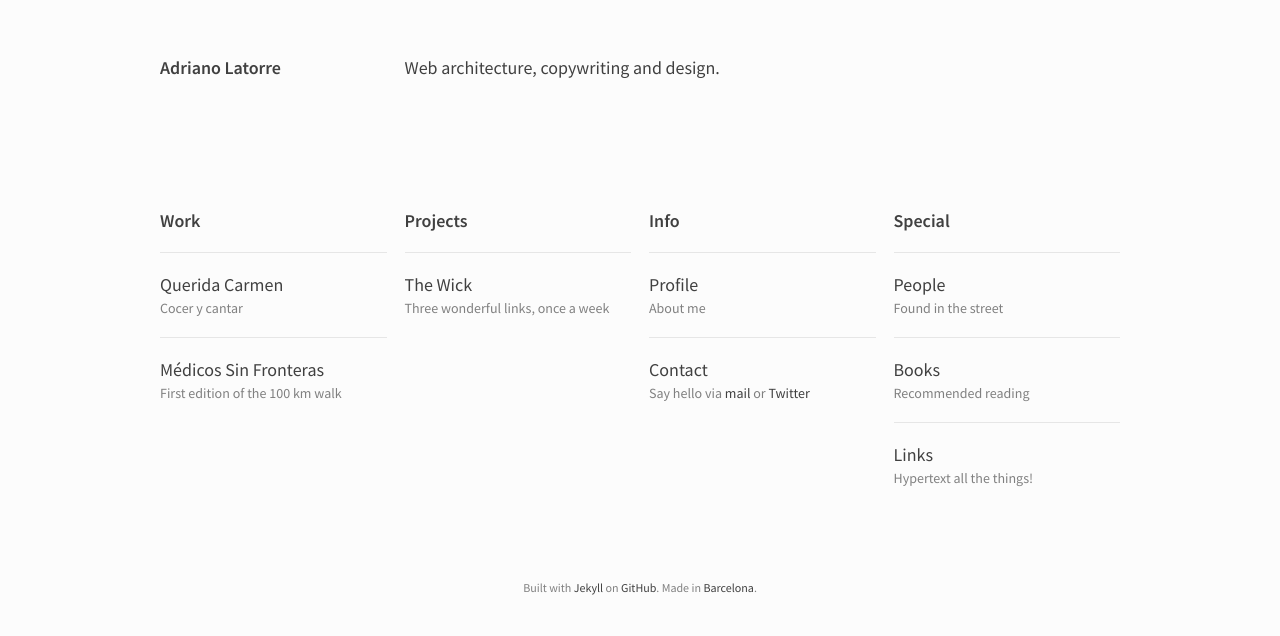
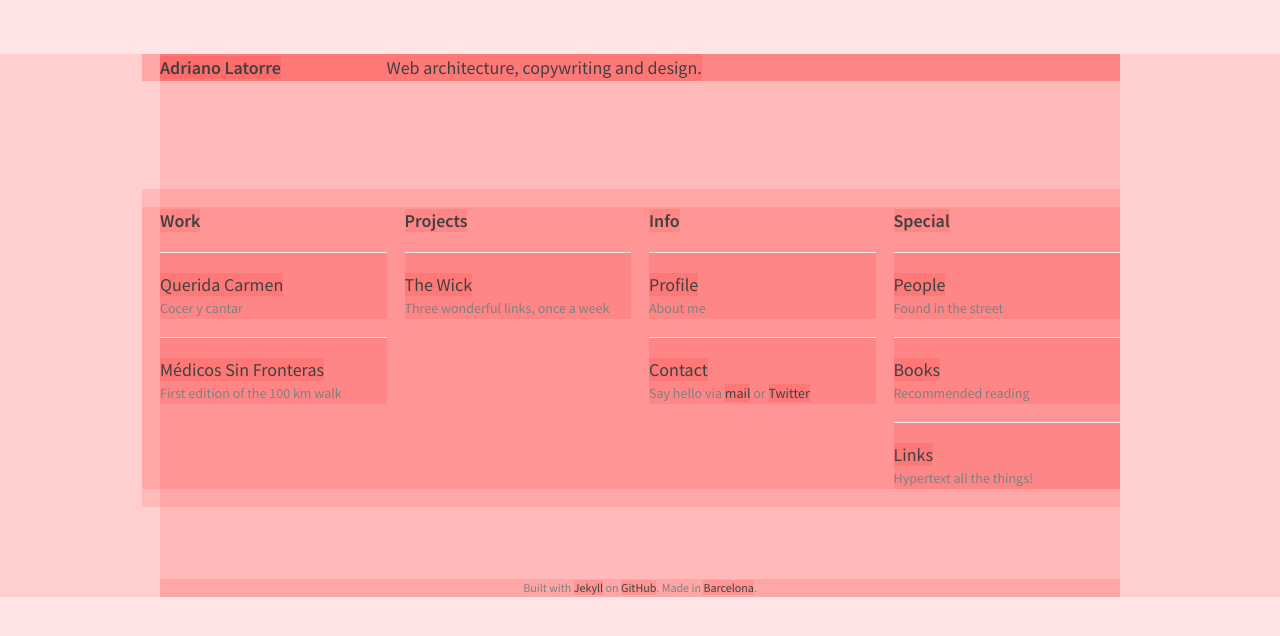
Before and after one commit to AdrianoLatorre/adriano.latorre.info, a Jekyll site: the page built from index.html, in a window 1280 px wide. Shown: the top 636 px of the page. Built offline with Jekyll 4.4.1, drawn with Linux system fonts in a browser that asks for light colours.

Commit message:
Half-assed Flexbox progress

```diff
--- a/_includes/header.html
+++ b/_includes/header.html
@@ -1,7 +1,7 @@
 <header>
   <nav class="header-nav">
     <ul class="grid gutter">
-      <li class="grid-25"><a href="/{% if page.nav contains 'copywriting' %}profile/{% endif %}">Adriano Latorre</a></li>
+      <li class="grid-width"><a href="/{% if page.nav contains 'copywriting' %}profile/{% endif %}">Adriano Latorre</a></li>
       <li class="grid-1">{{ page.nav }}</li>
     </ul>
   </nav>
--- a/_layouts/people.html
+++ b/_layouts/people.html
@@ -5,7 +5,7 @@
 <div class="people grid gutter">
     {% for all in site.people %}
     {% for person in all.people %}
-  <dl class="grid-25">
+  <dl class="grid-width">
     <dt>{{ person.name }}</dt>
     <!-- <dd><img src="/-/people/{{ person.image }}" style="max-width: 100%;"></dd> -->
     <dd><a href="{{ person.link }}">{{ person.site }}</a></dd>
--- a/_sass/elements.scss
+++ b/_sass/elements.scss
@@ -1,8 +1,8 @@
 // elements.scss: unclassed HTML elements (type selectors).
 
-// * {
-//   background-color: $red !important;
-// }
+* {
+  background-color: $red !important;
+}
 
 html {
   min-height: 100%;
@@ -31,7 +31,7 @@
 iframe {
   border: 0;
   border-radius: 6px;
-  box-shadow: 0px 2px 4px 0px rgba(64, 64, 64, .3);
+  box-shadow: 0 2px 4px 0 rgba(64, 64, 64, .3);
   display: inline;
   height: 78em;
   -webkit-transform: scale(.5);
--- a/_sass/objects.scss
+++ b/_sass/objects.scss
@@ -2,7 +2,12 @@
 
 .container {
   margin: 0 auto 10em;
-  max-width: 60em;
+}
+
+@media all and (min-width: 60em) {
+  .container {
+    max-width: 60em;
+  }
 }
 
 .grid {
@@ -10,23 +15,31 @@
   flex-wrap: wrap;
 }
 
-.grid-1 {
-  flex: 1;
+.grid-width {
+  flex: 0 0 100%;
 }
 
-.grid-25 {
+@media all and (min-width: 30em) {
+  .grid-width {
+  flex: 0 0 50%;
+}
+}
+
+@media all and (min-width: 40em) {
+  .grid-width {
+  flex: 0 0 33.3333%;
+}
+}
+
+@media all and (min-width: 50em) {
+  .grid-width {
   flex: 0 0 25%;
 }
-
-.grid-50 {
-  flex: 0 0 50%;
 }
 
 .gutter {
   margin: 0 0 0 -1em;
-  > .grid-1,
-  > .grid-25,
-  > .grid-50 {
+  > .grid-width {
     padding: 0 0 0 1em;
   }
 }
--- a/index.html
+++ b/index.html
@@ -4,7 +4,7 @@
 ---
 
 <nav class="index grid gutter">
-  <dl class="grid-25">
+  <dl class="grid-width">
     <lh>Work</lh>
     {% assign work_by_date = site.work | sort: 'date' %}
     {% for work in work_by_date reversed %}
@@ -13,7 +13,7 @@
     {% endfor %}
 </dl>
 
-<dl class="grid-25">
+<dl class="grid-width">
     <lh>Projects</lh>
     {% assign project_by_date = site.projects | sort: 'date' %}
     {% for project in project_by_date reversed %}
@@ -22,7 +22,7 @@
     {% endfor %}
 </dl>
 
-<dl class="grid-25">
+<dl class="grid-width">
     <lh>Info</lh>
     <dt><a href="/profile/">Profile</a></dt>
     <dd>About me</dd>
@@ -44,7 +44,7 @@
 </script>
 or <a href="https://twitter.com/adrianolatorre">Twitter</a></dd>
 </dl>
-<dl class="grid-25">
+<dl class="grid-width">
     <lh>Special</lh>
     <dt><a href="/people/">People</a></dt>
     <dd>Found in the street</dd>
```
